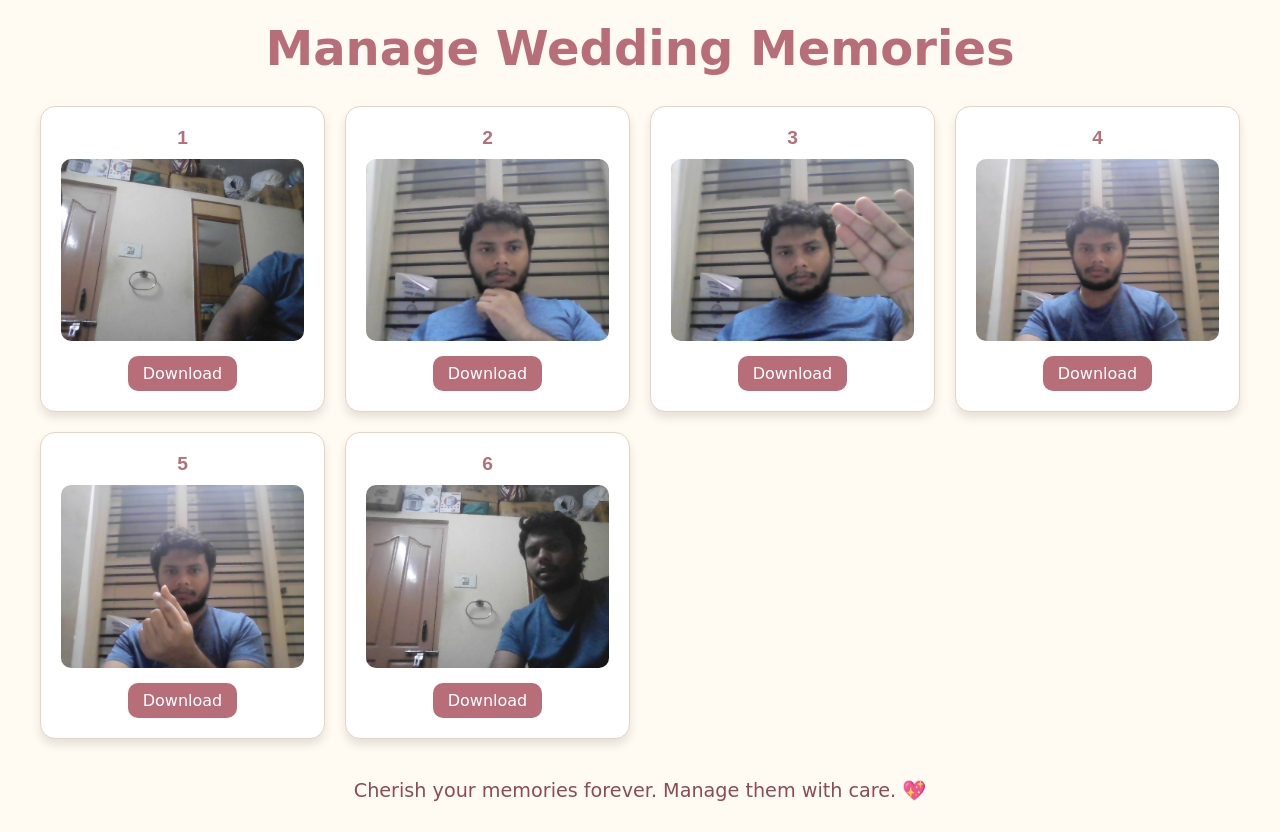
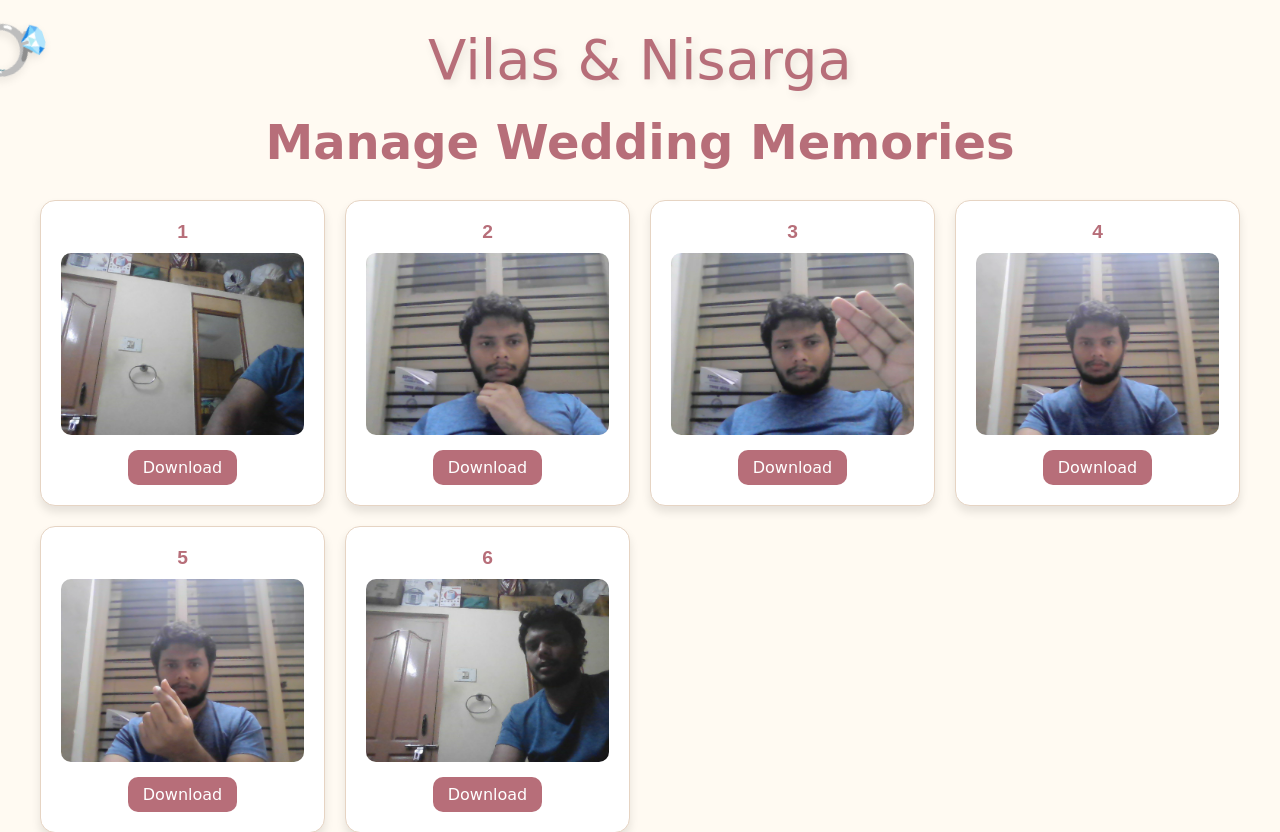
Before and after one commit to niswarth-mp/capturedImageQRCode, a Flask app: page /viewGallery in a window 1280 px wide. Shown: the top 832 px of the page. Before the commit the page ends 801 px from the top, so only its background shows below. Run offline with Flask 3, Linux system fonts and the light colour scheme.

Commit message:
Update viewGallery.html

```diff
--- a/templates/viewGallery.html
+++ b/templates/viewGallery.html
@@ -3,7 +3,10 @@
   <head>
     <meta charset="UTF-8" />
     <meta name="viewport" content="width=device-width, initial-scale=1.0" />
-    <title>Manage Wedding Memories</title>
+    <title>Wedding Memories</title>
+    <div class="title">
+      <span>Vilas & Nisarga</span>
+    </div>
     <style>
       /* General Reset */
       * {
@@ -60,7 +63,61 @@
         border-radius: 10px;
         margin-bottom: 15px;
       }
+     /* Title Styling */
+      .title {
+        font-family: "Dancing Script", cursive;
+        font-size: 4rem;
+        color: #b76e79;
+        text-align: center;
+        position: relative;
+        text-shadow: 3px 3px 10px rgba(0, 0, 0, 0.1);
+        animation: fadeInTitle 3s ease-in-out;
+        margin-bottom: 20px;
+      }
 
+      .title::before {
+        content: "💍";
+        position: absolute;
+        left: -50px;
+        top: -10px;
+        font-size: 4rem;
+        animation: spin 3s linear infinite;
+      }
+
+      .title span {
+        color: #b76e79;
+        font-size: 3.5rem;
+      }
+
+      /* Animation for fade-in */
+      @keyframes fadeIn {
+        0% {
+          opacity: 0;
+        }
+        100% {
+          opacity: 1;
+        }
+      }
+
+      @keyframes fadeInTitle {
+        0% {
+          opacity: 0;
+          transform: translateY(-50px);
+        }
+        100% {
+          opacity: 1;
+          transform: translateY(0);
+        }
+      }
+
+      @keyframes spin {
+        0% {
+          transform: rotate(0deg);
+        }
+        100% {
+          transform: rotate(360deg);
+        }
+      }
       .image-number {
         font-size: 1.2rem;
         font-weight: bold;
```
